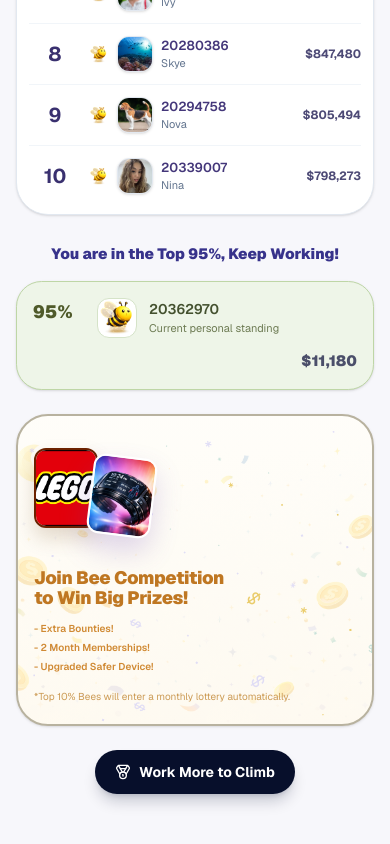
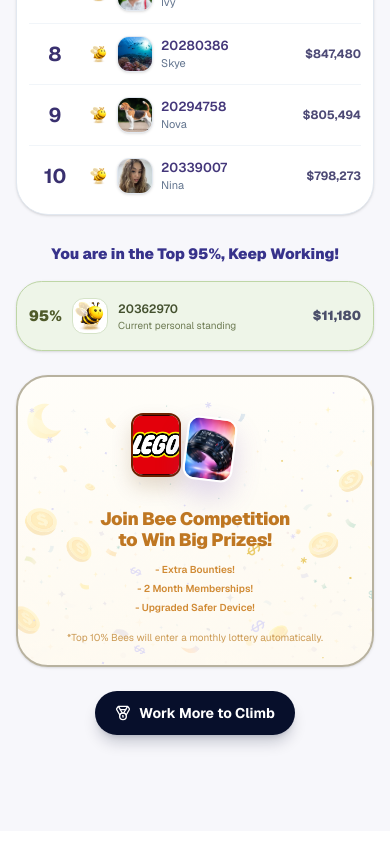
Before and after one commit to sylviaaaai/BeeHire-Design, a Next.js app: page /ranking in a window 390 px wide. Shown: the part 698-1542 px from the top of the page. Built offline with nearby package versions, Linux system fonts and the light colour scheme.

Commit message:
Refine mobile layouts and beehive interactions

```diff
--- a/app/beehive/page.tsx
+++ b/app/beehive/page.tsx
@@ -473,7 +473,7 @@ export default function BeehivePage() {
                 </div>
 
                 <div className="px-4 pt-5">
-                  <p className="whitespace-pre-line text-[15px] leading-8 text-[#171a2e]">{post.caption}</p>
+                  <p className="whitespace-pre-line text-[15px] leading-6 text-[#171a2e]">{post.caption}</p>
                 </div>
 
                 <div className="px-4 pt-5">
--- a/app/contract/page.tsx
+++ b/app/contract/page.tsx
@@ -101,27 +101,26 @@ function ContractInner() {
 
         <div className="mt-6 bg-white rounded-[2rem] p-6 pb-6 shadow-[0_-10px_40px_rgba(0,0,0,0.2)] relative z-10 min-h-[calc(100vh-10.5rem)] flex flex-col">
           <div className="text-center">
-            <h2 className="text-lg font-bold text-[#1B2140]">BeeHire™ Night Bees Participation Agreement</h2>
+            <h2 className="text-lg font-bold text-[#1B2140]">Autonomous Body Use Protocol</h2>
             <p className="text-xs text-slate-500 mt-1">Effective upon acceptance</p>
           </div>
 
           <div className="mt-4 rounded-2xl bg-slate-50/60 border border-slate-200 p-4 overflow-y-auto text-sm text-slate-700 leading-relaxed flex-1">
-            By selecting <strong><em>ACCEPT</em></strong>, you authorize BeeHire
-            to initiate and manage involuntary neuromuscular activity during periods of{" "}
-            <strong>unconsciousness or reduced awareness</strong>, including sleep. Actions performed by your body may occur without your{" "}
-            <strong>knowledge, memory, or ability to intervene</strong> at the moment of execution. All physical outputs generated during sleep—including {" "}
-            <strong>finger movements, interaction patterns, and behavioral signatures</strong>
-            —are considered{" "}
-            <span className="text-red-600 font-bold">authorized labor</span> and may be executed across third-party platforms under your verified human identity. You waive the right to contest individual actions performed during active sessions, regardless of intent or awareness.
-            You acknowledge that long-term physiological, neurological, and psychological effects are not fully understood, and{" "}
-            <strong>BeeHire assumes no responsibility</strong> for changes to bodily autonomy, sleep patterns, or sense of control arising from participation.
-            You further acknowledge that participation may occur without supplemental insurance coverage. Any outcomes, injuries, losses, or consequences resulting from the absence of{" "}
-            <strong>optional</strong>{" "}
-             insurance, unintentional waking, partial consciousness, or sleep disruption during active sessions are not the responsibility of{" "}
-            BeeHire.
-            Limiting or withdrawing consent may result in reduced access to work and compensation.
-            Participation is <strong>voluntary</strong>.
+            By selecting <strong><em>ACCEPT</em></strong>, you authorize BeeHire to initiate and manage {" "}
+            <strong>involuntary neuromuscular activity</strong>{" "} during your periods of unconsciousness or reduced awareness, including sleep. You are acknowledging that actions performed by your body may occur without your knowledge, memory, or ability to intervene at the moment of execution.
+
+            All physical outputs generated during sleep—including finger movements, interaction patterns, and behavioral signatures—are considered <span className="text-red-600 font-bold">authorized labor</span> and may be executed across third-party platforms under your verified biological identity. You waive the right to contest individual actions performed during active sessions, regardless of intent or awareness.
+
+            You acknowledge that long-term physiological, neurological, and psychological effects are not fully understood, and {" "}
+            <strong>BeeHire assumes no responsibility</strong> {" "} for changes to bodily autonomy, sleep patterns, or sense of control arising from participation.
+
+            You further acknowledge that participation may occur without supplemental insurance coverage. Any outcomes, injuries, losses, or consequences resulting from the absence of optional insurance, unintentional waking, partial consciousness, or sleep disruption during active sessions are not the responsibility of BeeHire.
+
+            Limiting or withdrawing consent may affect task allocation, compensation tiers, and continued platform eligibility.
+
+            Participation is {" "}<strong>voluntary</strong> .
             Acceptance applies to current and future protocol changes deemed operationally necessary.
+
           </div>
 
           <label className="mt-6 flex items-start gap-3 text-sm text-[#1B2140]">
--- a/app/ranking/page.tsx
+++ b/app/ranking/page.tsx
@@ -210,19 +210,19 @@ export default function RankingPage() {
             <p className="text-[15px] font-black text-[#37328B] sm:text-[17px]">You are in the Top {CURRENT_USER.percentile}%, Keep Working!</p>
           </div>
 
-          <div className="mt-4 rounded-[1.6rem] border border-[#BED6A6] bg-[#EEF5E8] px-4 py-4 shadow-sm">
-            <div className="grid grid-cols-[52px_minmax(0,1fr)] gap-3 sm:grid-cols-[64px_1fr_auto] sm:items-center">
-              <div className="text-lg font-black text-[#4F5A2A] sm:text-xl">{CURRENT_USER.percentile}%</div>
-              <div className="flex min-w-0 items-center gap-3">
-                <div className="h-10 w-10 rounded-xl bg-white border border-[#D5E3C8] flex items-center justify-center overflow-hidden sm:h-11 sm:w-11">
+          <div className="mt-4 rounded-[1.6rem] border border-[#BED6A6] bg-[#EEF5E8] px-3 py-4 shadow-sm sm:px-4">
+            <div className="grid grid-cols-[auto_minmax(0,1fr)_auto] items-center gap-2.5 sm:grid-cols-[64px_1fr_auto] sm:gap-3">
+              <div className="text-[15px] font-black text-[#4F5A2A] sm:text-xl">{CURRENT_USER.percentile}%</div>
+              <div className="flex min-w-0 items-center gap-2.5 sm:gap-3">
+                <div className="h-9 w-9 rounded-xl bg-white border border-[#D5E3C8] flex items-center justify-center overflow-hidden sm:h-11 sm:w-11">
                   <img src="/bee2.png" alt="Bee" className="h-full w-full object-cover" />
                 </div>
                 <div className="min-w-0">
-                  <p className="text-[14px] font-semibold text-[#44512F] sm:text-[15px]">{CURRENT_USER.beeId}</p>
-                  <p className="text-[11px] text-[#6D7B53] sm:text-[12px]">Current personal standing</p>
+                  <p className="text-[12px] font-semibold text-[#44512F] sm:text-[15px]">{CURRENT_USER.beeId}</p>
+                  <p className="truncate text-[10px] text-[#6D7B53] sm:text-[12px]">Current personal standing</p>
                 </div>
               </div>
-              <div className="col-span-2 text-right text-[15px] font-black text-[#4B4F6A] sm:col-span-1 sm:text-[16px]">{formatMoney(CURRENT_USER.totalIncome)}</div>
+              <div className="text-right text-[13px] font-black text-[#4B4F6A] sm:text-[16px]">{formatMoney(CURRENT_USER.totalIncome)}</div>
             </div>
           </div>
 
@@ -252,21 +252,21 @@ export default function RankingPage() {
                 </span>
               ))}
             </div>
-            <div className="relative z-10 flex flex-col gap-5 sm:flex-row sm:items-center sm:gap-4">
-              <div className="relative h-28 w-full shrink-0 sm:h-32 sm:w-[42%] sm:min-w-[132px]">
+            <div className="relative z-10 flex flex-col items-center gap-4 text-center sm:flex-row sm:items-center sm:gap-4 sm:text-left">
+              <div className="relative h-24 w-[9rem] shrink-0 sm:h-32 sm:w-[42%] sm:min-w-[132px]">
                 <img
                   src="/lego.png"
                   alt="Lego prize"
-                  className="absolute left-0 top-3 h-20 w-16 rounded-xl border-2 border-[#6C2200] bg-white object-cover shadow-[0_10px_20px_rgba(102,53,7,0.18)] sm:top-5 sm:h-24 sm:w-20"
+                  className="absolute left-2 top-4 h-16 w-[3.1rem] rounded-xl border-2 border-[#6C2200] bg-white object-cover shadow-[0_10px_20px_rgba(102,53,7,0.18)] sm:left-1 sm:top-6 sm:h-20 sm:w-16"
                 />
                 <img
                   src="/11.png"
                   alt="Device prize"
-                  className="absolute left-[3.5rem] top-5 h-20 w-16 rotate-[7deg] rounded-xl border-2 border-white bg-white object-cover shadow-[0_14px_28px_rgba(109,74,182,0.22)] sm:left-[4.5rem] sm:top-7 sm:h-24 sm:w-20"
+                  className="absolute left-[3.9rem] top-5 h-16 w-[3.1rem] rotate-[7deg] rounded-xl border-2 border-white bg-white object-cover shadow-[0_14px_28px_rgba(109,74,182,0.22)] sm:left-[4.15rem] sm:top-7 sm:h-20 sm:w-16"
                 />
               </div>
 
-              <div className="flex-1 pr-1 sm:pr-2">
+              <div className="flex-1 sm:pr-2">
                 <h2 className="text-[18px] leading-[1.15] font-black tracking-[-0.02em] text-[#BF7722] sm:text-[20px]">
                   Join Bee Competition
                   <br />
```
